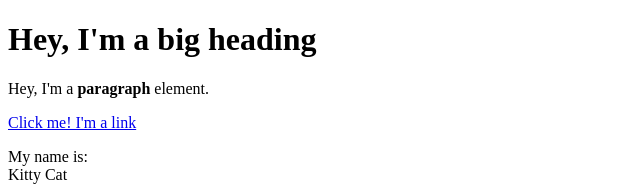
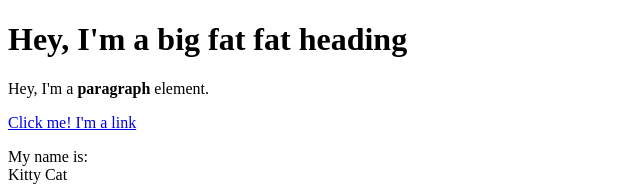
Before and after one commit to peggyhillreal/cartoon-hero, a plain HTML site: page test.html in a window 1280 px wide. Shown: the top 186 px of the page, without its empty margins (0-640 px from the left). Drawn offline with Linux system fonts and the light colour scheme.

Commit message:
Added Tasks

```diff
--- a/test.html
+++ b/test.html
@@ -4,7 +4,7 @@
 	<title>Test page</title>
 </head>
 <body>
-	<h1> Hey, I'm a big heading</h1>
+	<h1> Hey, I'm a big fat fat heading</h1>
 	<p>Hey, I'm a <b>paragraph</b> element.</p>
 	<a href="https://google.com" target="_blank" title="Let's go to google">Click me! I'm a link</a>
 	<p>My name is:<br>Kitty Cat</p>
```
